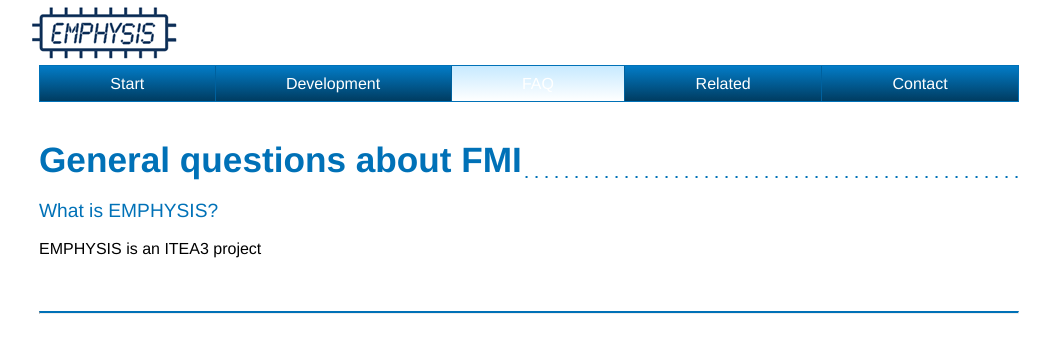
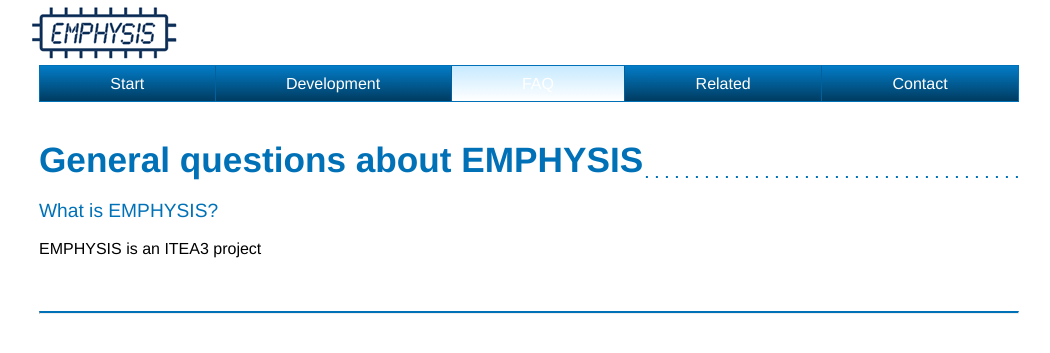
Before and after one commit to EMPHYSIS/EMPHYSIS.github.io, a Jekyll site: the page built from pages/faq/index.html, in a window 1280 px wide. Shown: the top 353 px of the page, without its empty margins (111-1161 px from the left). Built offline with Jekyll 4.4.1, drawn with Linux system fonts in a browser that asks for light colours.

Commit message:
Typo corrected

```diff
--- a/pages/faq/index.html
+++ b/pages/faq/index.html
@@ -5,7 +5,7 @@
 ---
 
 <section class="section">
-    <h2 class="title title-one">General questions about FMI</h2>
+    <h2 class="title title-one">General questions about EMPHYSIS</h2>
 
     <article class="contentbox">
         <h3 class="title title-two contentbox-title">What is EMPHYSIS?</h3>
```
